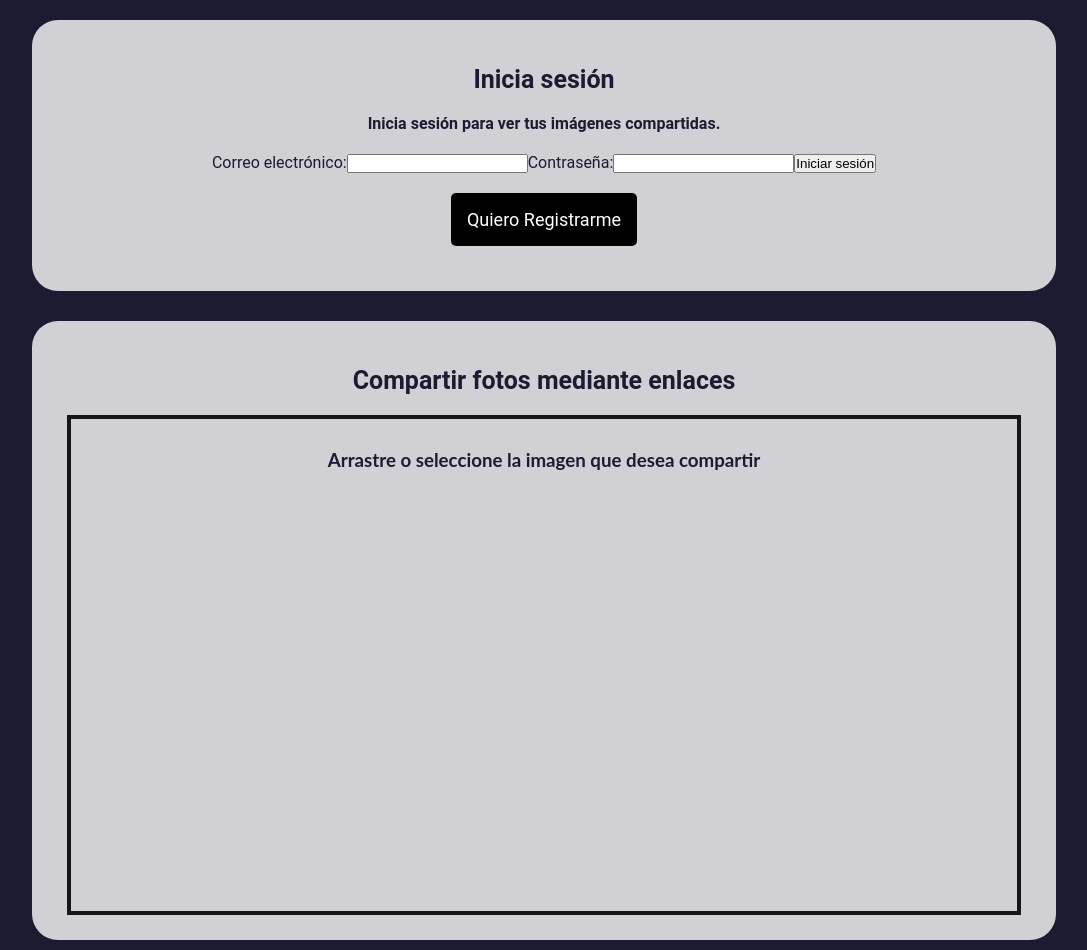
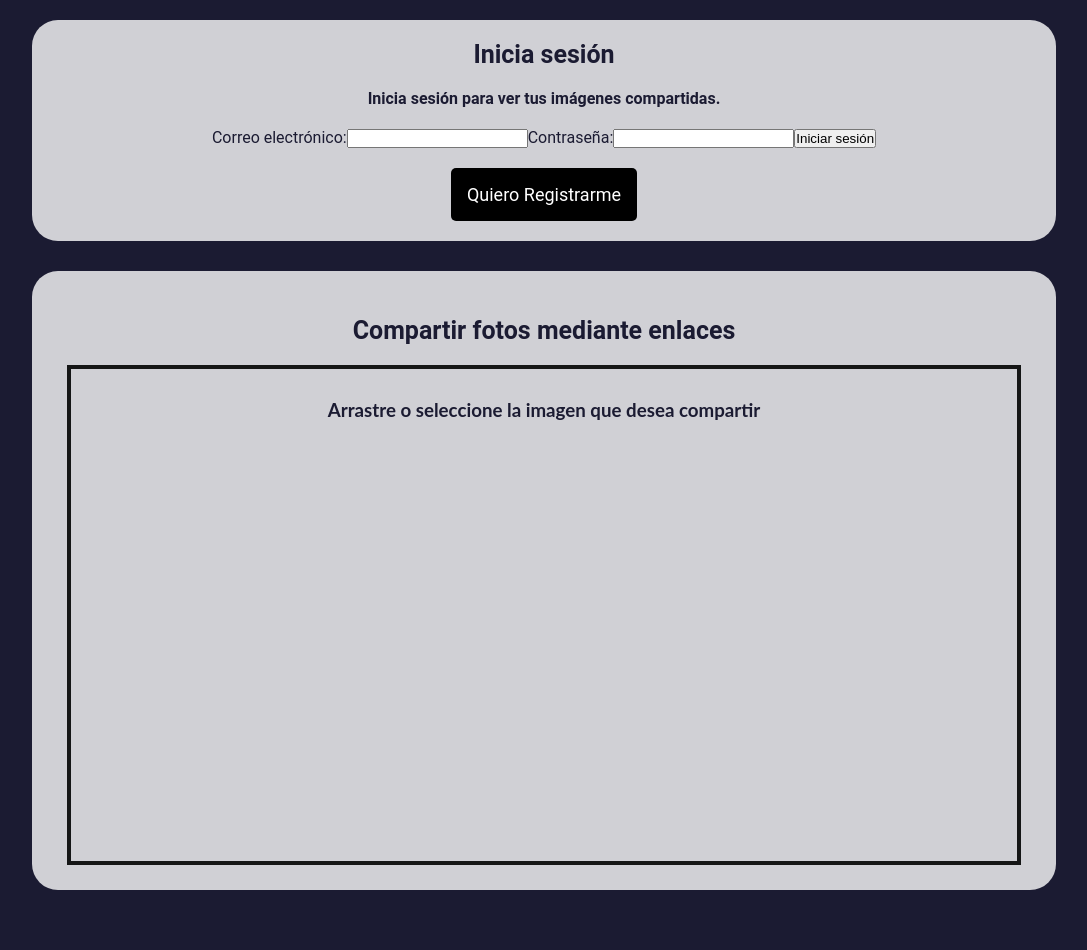
Before and after one commit to luishgc93-cc/SHARE-IMAGEN-FRONT, a React (Create React App) app: page / in a window 1280 px wide. Shown: the whole page, without its empty margins (96-1183 px from the left). After the commit the page ends 900 px from the top, so only its background shows below. Built offline with nearby package versions, Linux system fonts and the light colour scheme; no server answers.

Commit message:
arreglo estilo

```diff
--- a/src/App.css
+++ b/src/App.css
@@ -66,7 +66,6 @@ h1 {
 .fotos-menu-principal {
   width: 80%;
   background-color: #d0d0d5;
-  padding: 25px;
   border-radius: 26px;
   display: flex;
   align-items: center;
```
